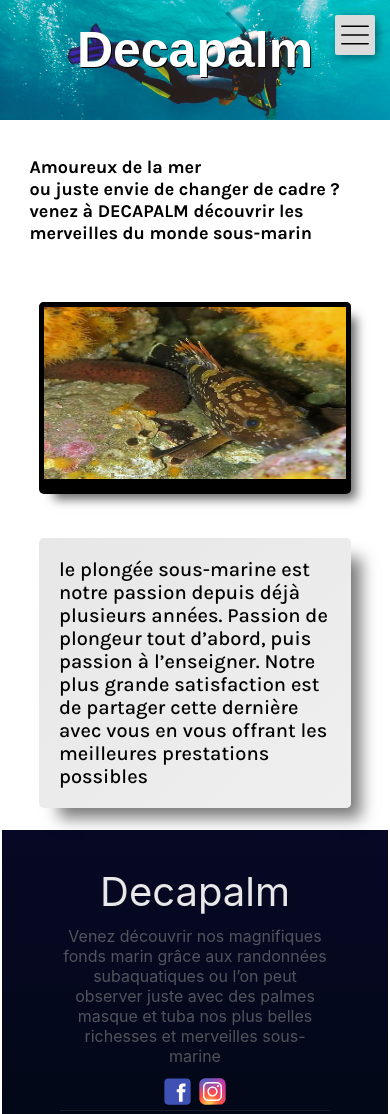
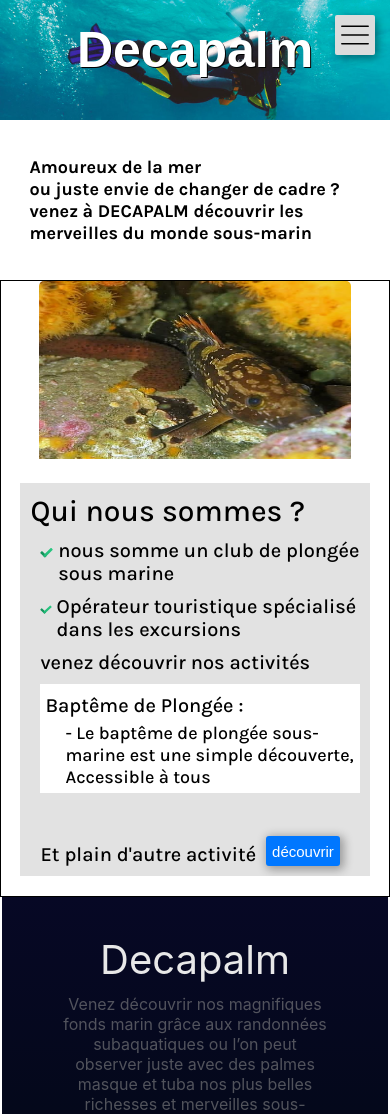
Before and after one commit to NG20NG/decapalm, a Next.js app: page / in a window 390 px wide. Shown: the top 1114 px of the page. Built offline with nearby package versions, Linux system fonts and the light colour scheme.

Commit message:
home page style 50% / mobileV / style carousel --version 1.9 alpha

```diff
--- a/components/carousel/carousel.module.css
+++ b/components/carousel/carousel.module.css
@@ -1,11 +1,9 @@
 .mainCarouselStaticContainer {
-  border-radius: 5px;
   width: 700px;
   height: 420px;
   overflow: hidden;
   margin-left: 60px;
-  background-color: rgb(0, 0, 0);
-  box-shadow: 10px 10px 10px -5px rgba(0, 0, 0, 0.603);
+  background-color: rgb(255, 255, 255);
 }
 .divInsideCarousel > div {
   margin: 0px 20px;
@@ -13,9 +11,7 @@
   height: auto;
 }
 .sliderElement {
-  box-shadow: 5px 5px 10px -2px black;
-  padding: 5px;
-  background-color: rgb(0, 0, 0);
+  background-color: rgb(255, 255, 255);
   box-shadow: none;
 }
 @media only screen and (max-width: 600px) {
--- a/components/footer/footer.tsx
+++ b/components/footer/footer.tsx
@@ -20,12 +20,20 @@ const Footer = () => {
           </p>
           <div id={footer.reseau}>
             <div className={footer.reseauSVG}>
-              <a href="https://fr-fr.facebook.com/decapalm" target="_blank">
+              <a
+                href="https://fr-fr.facebook.com/decapalm"
+                target="_blank"
+                rel="noreferrer"
+              >
                 <Image src={fbSvg} width={40} height={40} alt="facebook svg" />
               </a>
             </div>
             <div className={footer.reseauSVG}>
-              <a href="https://www.instagram.com/decapalm" target="_blank">
+              <a
+                href="https://www.instagram.com/decapalm"
+                target="_blank"
+                rel="noreferrer"
+              >
                 <Image
                   src={instaSvg}
                   width={40}
--- a/next.config.js
+++ b/next.config.js
@@ -5,10 +5,6 @@ const nextConfig = {
     loader: "akamai",
     path: "",
   },
-  i18n: {
-    locales: ["en", "fr"],
-    defaultLocale: "fr",
-  },
 };
 
 module.exports = nextConfig;
--- a/pages/apropos.tsx
+++ b/pages/apropos.tsx
@@ -78,7 +78,7 @@ const Apropos = () => {
               <Image
                 src={"/apropos/aproposRightImage.jpg"}
                 height={505}
-                width={600}
+                width={615}
                 alt="right bar image"
               />
             </div>
--- a/pages/index.tsx
+++ b/pages/index.tsx
@@ -8,9 +8,11 @@ import Carousel from "../components/carousel/carousel";
 //
 import { multilingualism } from "../contexts/multilingualism";
 import { useContext } from "react";
-// 123
+//
 const Home: NextPage = () => {
   const { words } = useContext(multilingualism);
+  const w = 18;
+  const h = 18;
   return (
     <div className={index.container}>
       <Head>
@@ -21,17 +23,53 @@ const Home: NextPage = () => {
       <main className={index.main}>
         <div className={index.secondMain}>
           <div className={index.carouselContainer}>
-            <div className={index.illustrationDolphinDeco}>
+            {/* <div className={index.illustrationDolphinDeco}>
               <Image
                 src="/illustrationDolphin/dolphin.png"
                 height={150}
                 width={150}
                 alt="illustration dolphin svg"
               />
-            </div>
+            </div> */}
             <Carousel /> {/*main carousel*/}
             <div className={index.carouselDescription}>
-              <p>{words?.carouselDescription}</p>
+              <div>
+                <div className={index.quiNousSommesTitle}>
+                  Qui nous sommes ?
+                </div>
+                <div className={index.quiNousSommesTitleContainer}>
+                  <div className={index.nousSommesDescription}>
+                    <div className={index.cocheIcon}>
+                      <Image src="/svg/icons8-coche.svg" height={h} width={w} />
+                    </div>
+                    <div>nous somme un club de plongée sous marine</div>
+                  </div>
+                  <div className={index.operateurTouristique}>
+                    <div className={index.cocheIcon}>
+                      <Image src="/svg/icons8-coche.svg" height={h} width={w} />
+                    </div>
+                    <div>
+                      Opérateur touristique spécialisé dans les excursions
+                    </div>
+                  </div>
+                  <div className={index.venezDecouvrir}>
+                    venez découvrir nos activités
+                  </div>
+                  <div className={index.baptemeDePlongeeContainer}>
+                    <div className={index.baptemeDePlongee}>
+                      Baptême de Plongée :
+                    </div>
+                    <div className={index.baptemeDePlongeeDescription}>
+                      - Le baptême de plongée sous-marine est une simple
+                      découverte, Accessible à tous
+                    </div>
+                  </div>
+                </div>
+                <div className={index.underQuiNousSommesTitleBTNContainer}>
+                  <div>Et plain d'autre activité</div>
+                  <button>découvrir</button>
+                </div>
+              </div>
             </div>
           </div>
         </div>
--- a/styles/Index.module.css
+++ b/styles/Index.module.css
@@ -20,56 +20,117 @@
   position: relative;
 }
 .carouselDescription {
-  height: 399px;
-  width: 350px;
+  height: 420px;
+  width: 500px;
   font-size: 26px;
   font-family: "karla";
   font-weight: 500;
   margin-right: 50px;
-  box-shadow: 15px 15px 15px -5px rgba(0, 0, 0, 0.524);
-  border-radius: 5px;
   overflow: hidden;
 }
-.carouselDescription > p {
+.carouselDescription > div {
   margin: 0;
   width: 100%;
   height: 100%;
-  padding: 20px;
-  background-image: linear-gradient(
-    to bottom right,
-    rgb(231, 231, 231),
-    rgb(239, 239, 239)
-  );
+  padding: 10px;
   color: rgb(0, 0, 0);
 }
-.illustrationDolphinDeco {
-  position: absolute;
-  top: 35px;
-  right: 70px;
+.quiNousSommesTitleContainer {
+  margin-left: 10px;
+}
+.quiNousSommesTitle {
+  font-size: 45px;
+}
+.nousSommesDescription,
+.operateurTouristique {
+  font-size: 22px;
+  margin: 10px 0px;
+  display: flex;
+  align-items: flex-start;
+}
+.venezDecouvrir {
+  margin: 10px 0px;
+}
+.cocheIcon {
+  width: fit-content;
+  margin-top: 2px;
+  margin-right: 5px;
+}
+.baptemeDePlongeeContainer {
+  background-color: rgba(81, 255, 0, 0.382);
+  color: rgb(0, 0, 0);
+  padding: 5px;
+}
+.baptemeDePlongee {
+  font-size: 21px;
+  margin: 5px 0px;
+}
+.baptemeDePlongeeDescription {
+  font-size: 20px;
+  margin-left: 20px;
+}
+.underQuiNousSommesTitleBTNContainer {
+  display: flex;
+  align-items: flex-end;
+  height: 73px;
+  margin-left: 10px;
+}
+.underQuiNousSommesTitleBTNContainer > button {
+  border: none;
+  border-radius: 3px;
+  height: 30px;
+  color: white;
+  font-size: 15px;
+  background-color: rgb(0, 119, 255);
+  box-shadow: 2px 2px 10px 2px rgba(0, 0, 0, 0.319);
+  cursor: pointer;
+  transition: 0.2s;
+  margin-left: 10px;
+}
+.underQuiNousSommesTitleBTNContainer > button:hover {
+  background-color: rgb(41, 141, 255);
 }
 @media only screen and (max-width: 600px) {
   .main {
     margin-top: 160px;
-  }
-  .illustrationDolphinDeco {
-    display: none;
   }
   .carouselContainer {
     flex-direction: column;
     justify-content: center;
     justify-content: space-around;
     width: 100vw;
-    height: 550px;
+    height: auto;
+    border: 1px solid black;
   }
   .carouselDescription {
-    width: 80vw;
+    width: 90%;
     font-size: 20px;
     font-weight: 500;
     margin-right: 0;
     height: auto;
+    margin: 20px 0px;
   }
-  .carouselDescription > p {
+  .carouselDescription > div {
     width: 100%;
+    height: auto;
+    background-color: rgb(226, 226, 226);
+  }
+  .baptemeDePlongeeContainer {
+    background-color: white;
+  }
+  .quiNousSommesTitle {
+    font-size: 1.5em;
+    padding: 0;
+  }
+  .nousSommesDescription,
+  .operateurTouristique {
+    font-size: 20px;
+  }
+  .baptemeDePlongee {
+    font-size: 20px;
+  }
+  .baptemeDePlongeeDescription {
+    font-size: 18px;
   }
 }
 @media only screen and (max-width: 300px) {
@@ -77,10 +138,15 @@
     flex-direction: column;
     justify-content: center;
     width: 100vw;
-    height: 530px;
-    margin-top: 65%;
+    height: auto;
+    margin-top: 20px;
   }
   .carouselDescription > p {
     font-size: 18px;
   }
+  .quiNousSommesTitle {
+    padding: 0;
+    width: 100%;
+    margin-left: 5px;
+  }
 }
--- a/styles/apropos.module.css
+++ b/styles/apropos.module.css
@@ -15,7 +15,6 @@
   width: 90%;
   height: 500px;
   display: flex;
-  justify-content: center;
 }
 .aproposTextAndPicture {
   width: 50%;
```
Also changed, not shown: public/svg/icons8-coche.svg (added), 6 other files (tests, documents, lock files or other folders).
